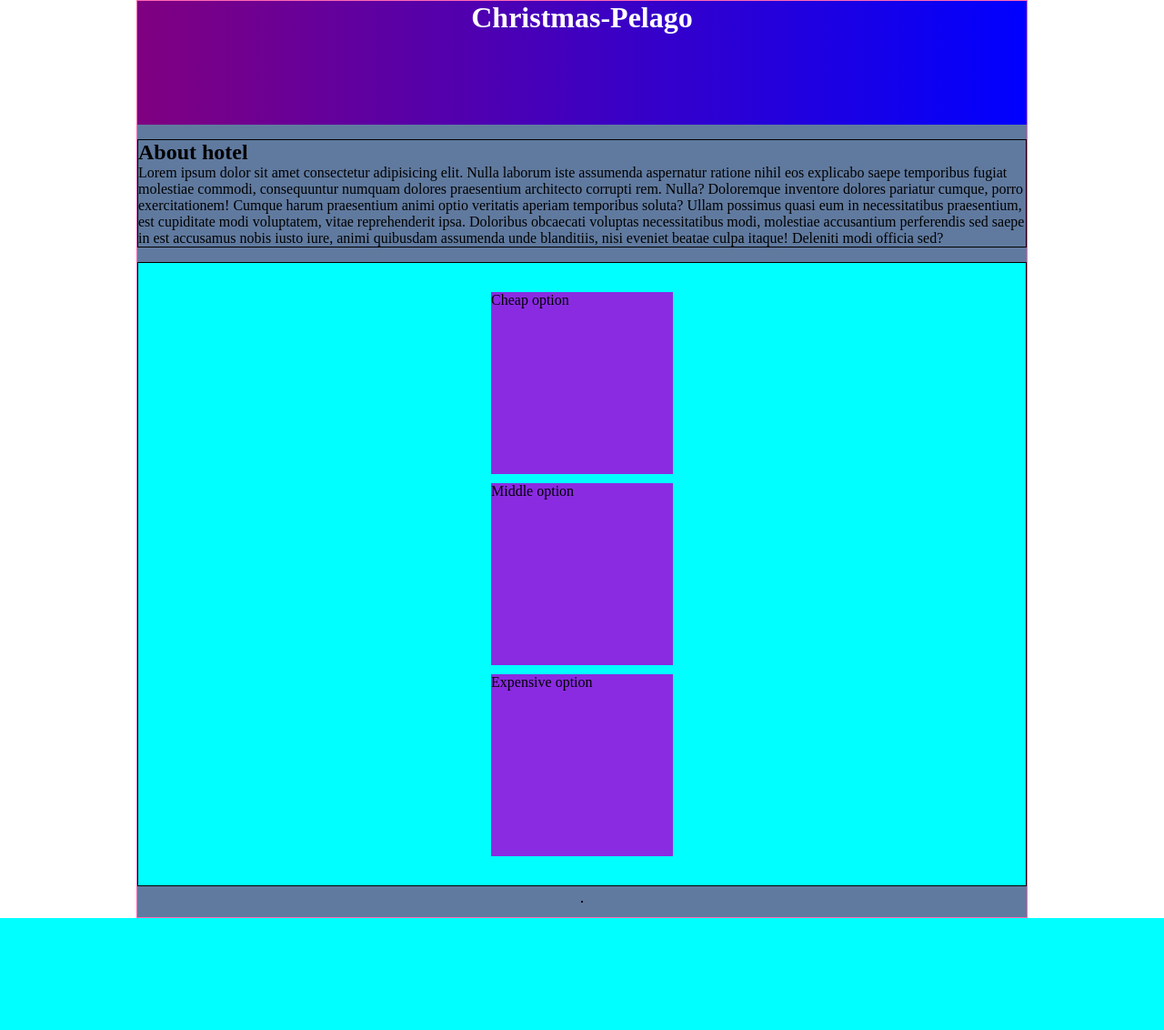
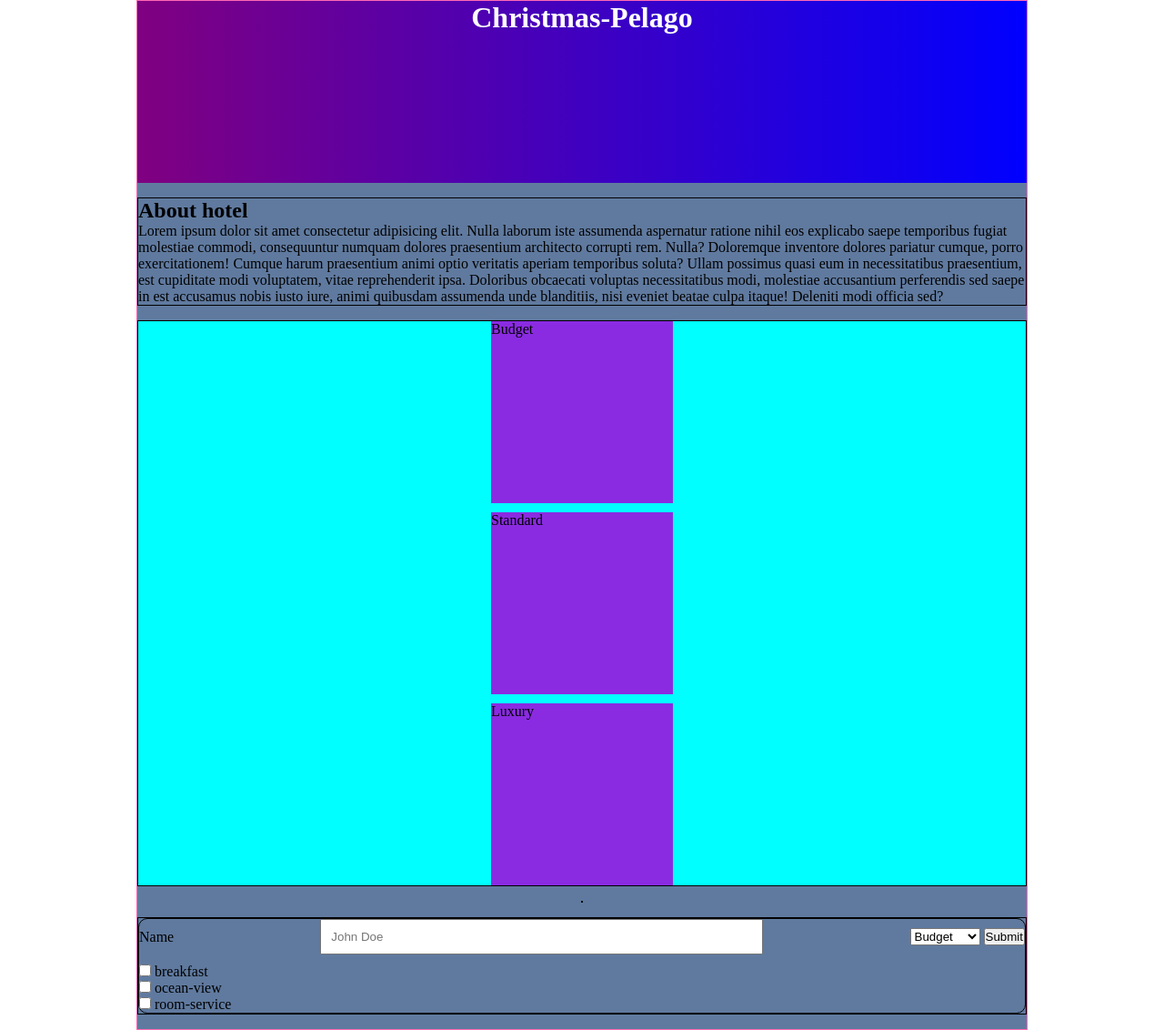
Before and after one commit to Robinpn/Christmas-pelago, a PHP site: page / in a window 1280 px wide. Shown: the whole page at 91% size. Before the commit the page ends 1009 px from the top, so only its background shows below. Run offline with PHP 8.4, Linux system fonts and the light colour scheme.

Commit message:
added form

```diff
--- a/index.php
+++ b/index.php
@@ -35,26 +35,66 @@
             <div class="grid-container">
                 <div class="grid-item">
                     <p>
-                        Cheap option
+                        Budget
                     </p>
                     <img src="" alt="">
                 </div>
                 <div class="grid-item">
                     <p>
-                        Middle option
+                        Standard
                     </p>
                     <img src="" alt="">
                 </div>
                 <div class="grid-item">
                     <p>
-                        Expensive option
+                        Luxury
                     </p>
                     <img src="" alt="">
                 </div>
             </div>
         </section>
 
-        <section></section>
+        <section class="calendar-section">
+
+        </section>
+
+        <section class="option-selection">
+           <div class="form-container">
+                    <form action="/index.php" method="post">
+                           <div class="form-wrapper">
+                           <label for="name">Name</label>
+                           <input type="text" name="name" placeholder="John Doe">
+
+                           <div class="select-box">
+                           <select name="room-options" id="room-options">
+                             <option value="Budget">Budget</option>
+                             <option value="Standard">Standard</option>
+                             <option value="Luxury">luxury</option>
+                           </select>
+                           <input type="submit">
+                           </div>
+                           </div>
+
+                           <div class="checkbox-container">
+                                 <div>
+                                        <input type="checkbox" name="breakfast">
+                                        <label for="breakfast">breakfast</label>
+                                 </div>
+
+                                 <div>
+                                        <input type="checkbox" name="ocean-view">
+                                        <label for="ocean-view">ocean-view</label>
+                                 </div>
+
+                                 <div>
+                                        <input type="checkbox" name="room-service">
+                                        <label for="room-service">room-service</label>
+                                 </div>
+                           </div>
+
+                    </form>
+           </div>
+        </section>
 
         <footer></footer>
     </div>
--- a/styles/styles.css
+++ b/styles/styles.css
@@ -16,7 +16,7 @@ h1 {
 
 .body-wrapper {
   border: 1px solid hotpink;
-  height: auto;
+  height: 100%;
   width: min(100%, 980px);
   display: flex;
   flex-direction: column;
@@ -60,3 +60,31 @@ header {
   width: 200px;
   background-color: blueviolet;
 }
+
+.option-selection {
+  width: 100%;
+  height: 100%;
+}
+
+.form-container {
+  border-radius: 10px;
+  border: 1px solid black;
+
+}
+
+form {
+  display: flex;
+  flex-direction: column;
+  gap: 10px;
+}
+
+.form-wrapper {
+  display: flex;
+  justify-content: space-between;
+  align-items: center;
+}
+
+input[type=text] {
+  padding: 10px;
+  width: 50%;
+}
```
